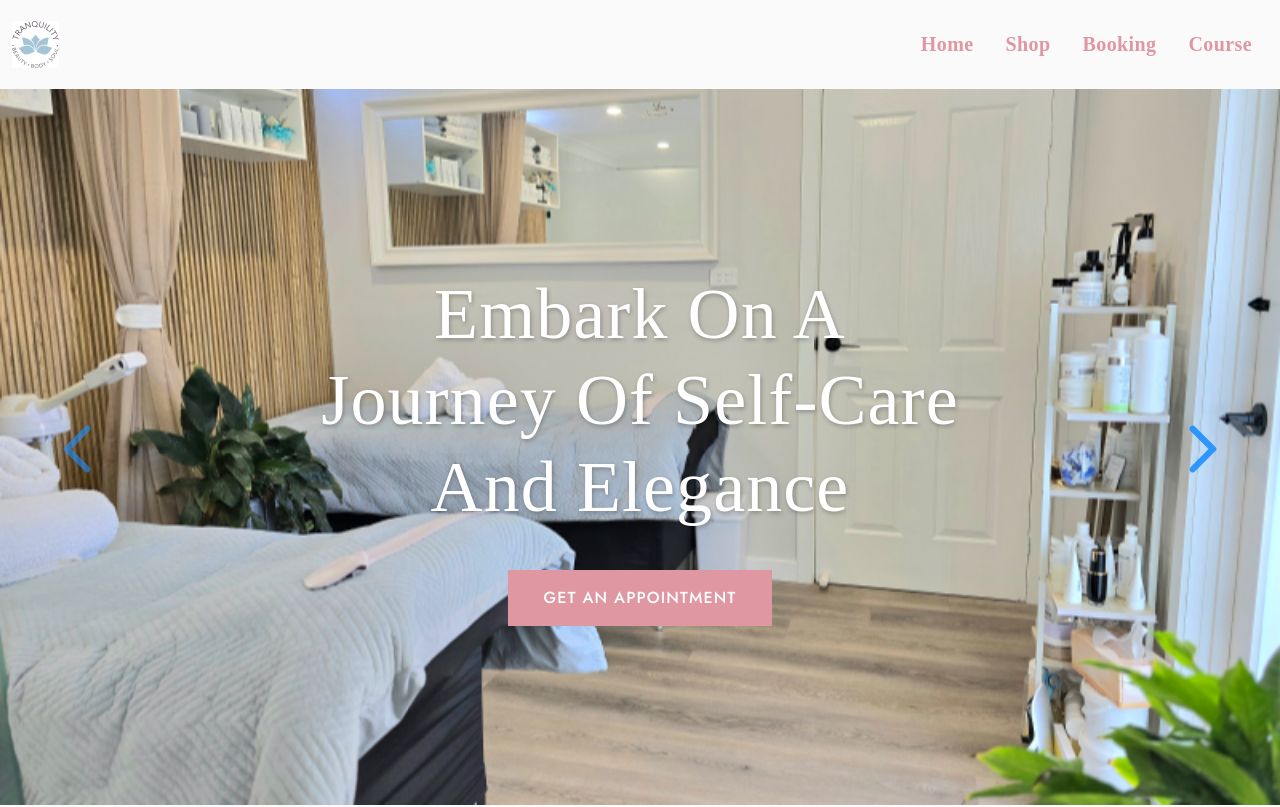
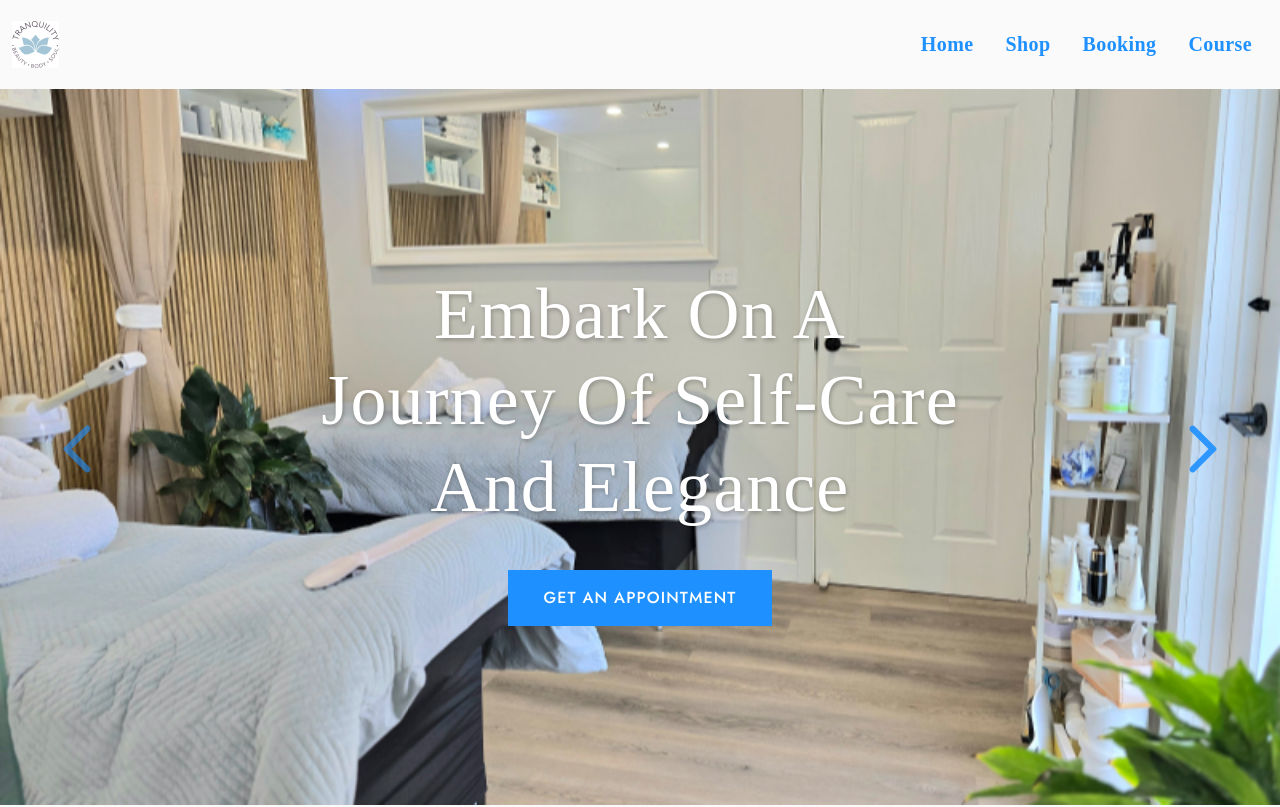
Before and after one commit to tranquilitymedispa/website, a plain HTML site: page index.html in a window 1280 px wide. Shown: the top 807 px of the page. Drawn offline with nearby package versions, Linux system fonts and the light colour scheme; a web font is replaced by a local one.

Commit message:
Add files via upload

```diff
--- a/style.css
+++ b/style.css
@@ -62,12 +62,12 @@ CSS STRUCTURE:
 /** 1. VARIABLES
 --------------------------------------------------------------*/
 :root {
-  --accent-color: #DF97A2;
-  --secondary-color: #F9E4E3;
+  --accent-color: #1e90ff;
+  --secondary-color: #74b9ff;
   --black-color: #3C3C3C;
   --light-black-color: #343536;
   --dark-color: #797876;
-  --primary-color: #DF97A2;
+  --primary-color: #1e90ff;
   --primary-color-200: #E8F0F1;
   --primary-color-400: #c4e9ed;
   --gray-color: #777F81;
@@ -77,7 +77,7 @@ CSS STRUCTURE:
   --bs-gray-100: #EEEFEF;
   --bs-gray-300: #DCDCDC;
   --bs-primary-text-emphasis: var(--primary-color);
-  --bs-primary: #DF97A2;
+  --bs-primary: #1e90ff;
   --bs-light-rgb: 255, 255, 255;
   --bs-primary-rgb: 223, 151, 162;
   --bs-secondary-rgb: 249, 228, 227;
@@ -219,16 +219,16 @@ h6 {
   --bs-btn-bg: var(--accent-color);
   --bs-btn-border-color: var(--accent-color);
   --bs-btn-hover-color: #fff;
-  --bs-btn-hover-bg: #df808f;
-  --bs-btn-hover-border-color: #df808f;
+  --bs-btn-hover-bg: #0652DD;
+  --bs-btn-hover-border-color: #0652DD;
   --bs-btn-focus-shadow-rgb: 49, 132, 253;
   --bs-btn-active-color: #fff;
-  --bs-btn-active-bg: #df808f;
-  --bs-btn-active-border-color: #df808f;
+  --bs-btn-active-bg: #0652DD;
+  --bs-btn-active-border-color: #0652DD;
   --bs-btn-active-shadow: inset 0 3px 5px rgba(0, 0, 0, 0.125);
   --bs-btn-disabled-color: #fff;
-  --bs-btn-disabled-bg: #df808f;
-  --bs-btn-disabled-border-color: #df808f;
+  --bs-btn-disabled-bg: #0652DD;
+  --bs-btn-disabled-border-color: #0652DD;
 }
 
 .btn-outline-primary {
@@ -545,7 +545,7 @@ div#cboxOverlay {
 iconify-icon.video-icon {
   color: var(--bs-light);
   border-radius: 6.25rem;
-  background: rgba(255, 255, 255, 0.35);
+  background: rgba(169, 147, 255, 0.35);
   transition: all 0.4s ease-in-out;
   animation: playAnimation 2s infinite alternate;
 }
@@ -595,6 +595,11 @@ iconify-icon.video-icon {
 .product-item:hover .btn-cart {
   opacity: 1;
 }
+
+.service-icon {
+  color: #1e90ff !important; /* Blue color, override any inherited styles */
+}
+
 
 
 
```
